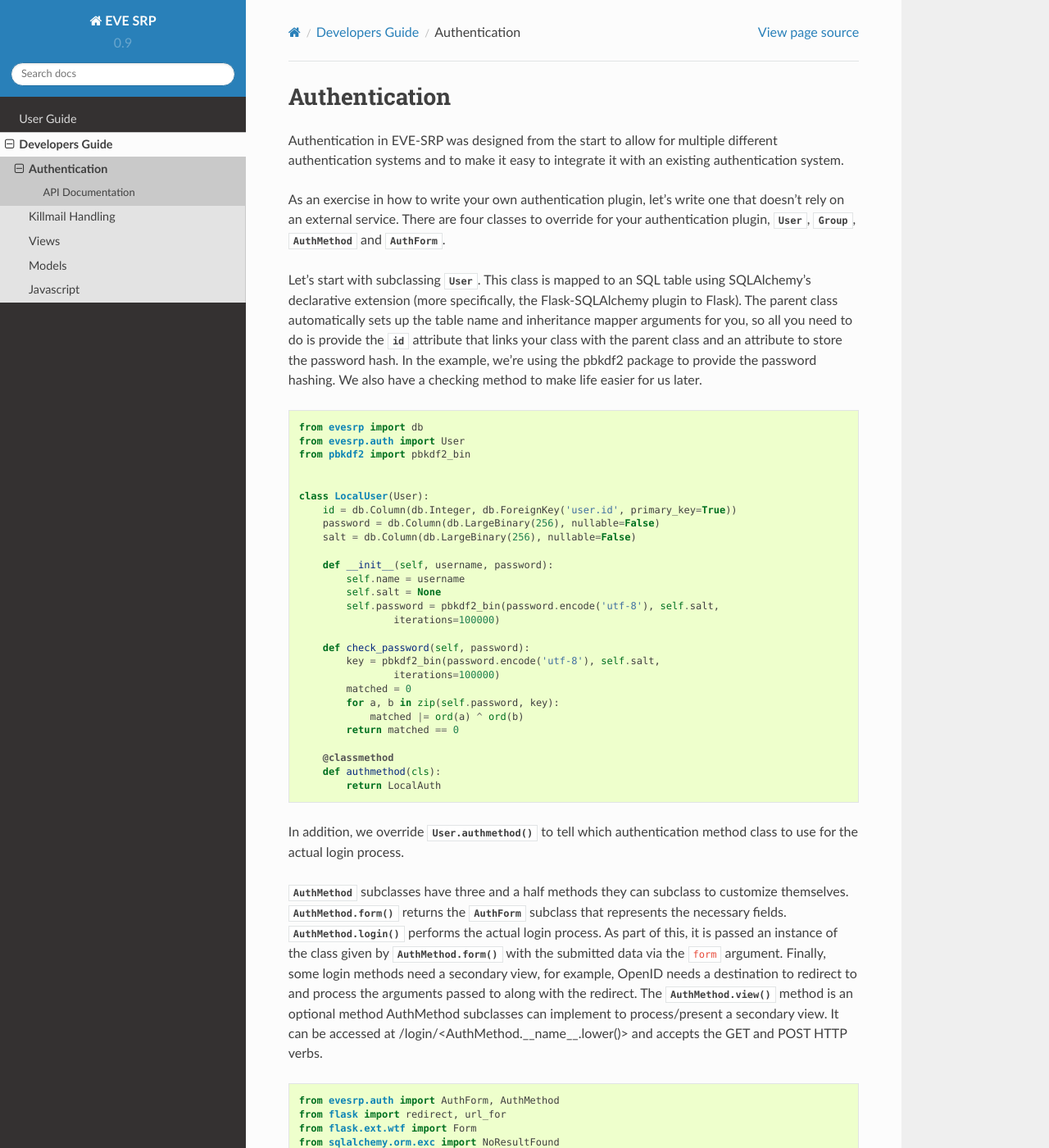
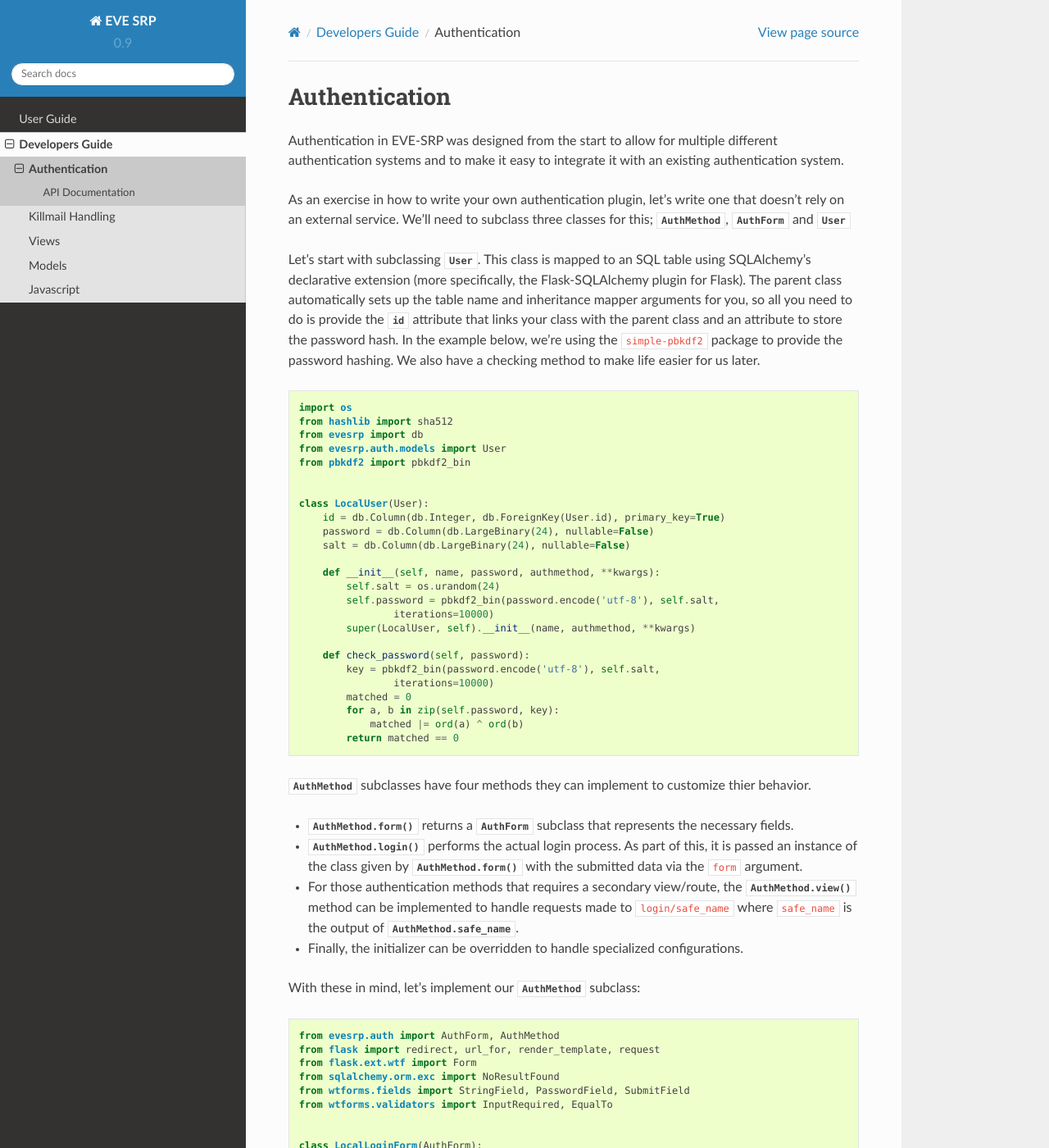
Before and after one commit to paxswill/evesrp, a Sphinx documentation site: the page built from doc/auth.rst, in a window 1280 px wide and 1400 px high. Shown: the whole window at 82% size. Built offline with Sphinx 7.4.7 and the Read the Docs theme 2.0.0, drawn with Linux system fonts in a browser that asks for light colours; some of the changed text lies outside the part shown.

Commit message:
Update/complete AuthMethod example subclass in documentation

```diff
--- a/doc/auth.rst
+++ b/doc/auth.rst
@@ -9,66 +9,63 @@
 existing authentication system.
 
 As an exercise in how to write your own authentication plugin, let's write one
-that doesn't rely on an external service. There are four classes to override
-for your authentication plugin, :py:class:`User`, :py:class:`Group`,
-:py:class:`AuthMethod` and :py:class:`AuthForm`.
+that doesn't rely on an external service. We'll need to subclass three classes
+for this; :py:class:`AuthMethod`, :py:class:`AuthForm` and :py:class:`~.User`
 
-Let's start with subclassing :py:class:`User`. This class is mapped to an SQL
+Let's start with subclassing :py:class:`~.User`. This class is mapped to an SQL
 table using SQLAlchemy's declarative extension (more specifically, the
-Flask-SQLAlchemy plugin to Flask). The parent class automatically sets up the
+Flask-SQLAlchemy plugin for Flask). The parent class automatically sets up the
 table name and inheritance mapper arguments for you, so all you need to do is
 provide the :py:attr:`id` attribute that links your class with the parent class
-and an attribute to store the password hash. In the example, we're using the
-pbkdf2 package to provide the password hashing. We also have a checking method
-to make life easier for us later. ::
+and an attribute to store the password hash. In the example below, we're using
+the ``simple-pbkdf2`` package to provide the password hashing. We also have a
+checking method to make life easier for us later. ::
 
+    import os
+    from hashlib import sha512
     from evesrp import db
-    from evesrp.auth import User
+    from evesrp.auth.models import User
     from pbkdf2 import pbkdf2_bin
 
 
     class LocalUser(User):
-        id = db.Column(db.Integer, db.ForeignKey('user.id', primary_key=True))
-        password = db.Column(db.LargeBinary(256), nullable=False)
-        salt = db.Column(db.LargeBinary(256), nullable=False)
+        id = db.Column(db.Integer, db.ForeignKey(User.id), primary_key=True)
+        password = db.Column(db.LargeBinary(24), nullable=False)
+        salt = db.Column(db.LargeBinary(24), nullable=False)
 
-        def __init__(self, username, password):
-            self.name = username
-            self.salt = None
+        def __init__(self, name, password, authmethod, **kwargs):
+            self.salt = os.urandom(24)
             self.password = pbkdf2_bin(password.encode('utf-8'), self.salt,
-                    iterations=100000)
+                    iterations=10000)
+            super(LocalUser, self).__init__(name, authmethod, **kwargs)
 
         def check_password(self, password):
             key = pbkdf2_bin(password.encode('utf-8'), self.salt,
-                    iterations=100000)
+                    iterations=10000)
             matched = 0
             for a, b in zip(self.password, key):
                 matched |= ord(a) ^ ord(b)
             return matched == 0
 
-        @classmethod
-        def authmethod(cls):
-            return LocalAuth
+:py:class:`AuthMethod` subclasses have four methods they can implement to
+customize thier behavior.
 
-In addition, we override :py:meth:`User.authmethod` to tell which
-authentication method class to use for the actual login process.
+* :py:meth:`AuthMethod.form` returns a :py:class:`AuthForm` subclass that
+  represents the necessary fields.
+* :py:meth:`AuthMethod.login` performs the actual login process. As part of
+  this, it is passed an instance of the class given by
+  :py:meth:`AuthMethod.form` with the submitted data via the ``form`` argument.
+* For those authentication methods that requires a secondary view/route, the
+  :py:meth:`AuthMethod.view` method can be implemented to handle requests made
+  to ``login/safe_name`` where ``safe_name`` is the output of
+  :py:attr:`AuthMethod.safe_name`\.
+* Finally, the initializer can be overridden to handle specialized
+  configurations.
 
-:py:class:`AuthMethod` subclasses have three and a half methods they can
-subclass to customize themselves. :py:meth:`AuthMethod.form` returns the
-:py:class:`AuthForm`
-subclass that represents the necessary fields. :py:meth:`AuthMethod.login`
-performs the actual login process. As part of this, it is passed an instance of
-the class given by :py:meth:`AuthMethod.form` with the submitted data via the
-``form`` argument. Finally, some login methods need a secondary view, for
-example,
-OpenID needs a destination to redirect to and process the arguments passed to
-along with the redirect. The :py:meth:`AuthMethod.view` method is an optional
-method AuthMethod subclasses can implement to process/present a secondary
-view. It can be accessed at /login/<AuthMethod.__name__.lower()> and accepts
-the GET and POST HTTP verbs. ::
+With these in mind, let's implement our :py:class:`AuthMethod` subclass::
 
     from evesrp.auth import AuthForm, AuthMethod
-    from flask import redirect, url_for
+    from flask import redirect, url_for, render_template, request
     from flask.ext.wtf import Form
     from sqlalchemy.orm.exc import NoResultFound
     from wtforms.fields import StringField, PasswordField, SubmitField
@@ -116,7 +114,17 @@
                 db.session.commit()
                 self.login_user(user)
                 return redirect(url_for('index'))
+            # form.html is a template included in Eve-SRP that renders all
+            # elements of a form.
             return render_template('form.html', form=form)
+
+
+That's all that's necessary for a very simple :py:class:`AuthMethod`. This
+example cuts some corners, and isn't really ready for production-level use, but
+it serves as a quick example of what's necessary to write a custom
+authentication method. Feel free to look at the sources for the provided
+:py:class:`AuthMethod`\s to gather ideas on how to use more complicated
+mechanisms.
 
 API Documentation
 =================
```
Also changed, not shown: other parts of doc/auth.rst (+5 -4 lines).
